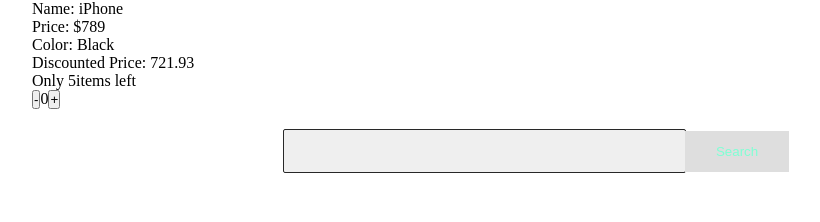
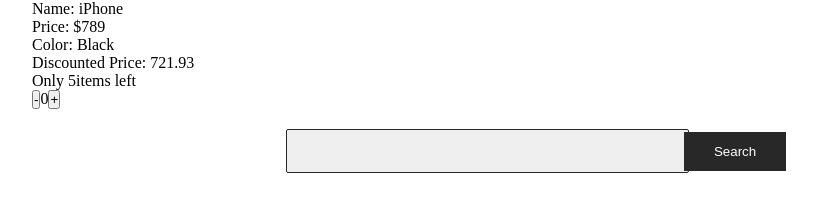
Before and after one commit to pablex72/ecommerce-angular, an Angular app: page / in a window 1280 px wide. Shown: the part 1112-1334 px from the top of the page, without its empty margins (104-924 px from the left). Built offline with nearby package versions, Linux system fonts and the light colour scheme.

Commit message:
adicionando template reference variable a botton

```diff
--- a/src/app/container/search/search.component.html
+++ b/src/app/container/search/search.component.html
@@ -1,6 +1,7 @@
 <div class="epro--search--product">
-  <input class="epro-search-product-input" [(ngModel)]="searchText" (input)="onSearchTextChanged()"/>
-  <button [ngClass]="{'btn':true, 'btn-search':searchText, 'btn-search-disabled': !searchText}" [disabled]="!searchText" >Search</button>
+  <!-- <input class="epro-search-product-input" [(ngModel)]="searchText" (input)="onSearchTextChanged()"/> -->
+  <input class="epro-search-product-input" #searchInput />
+  <button class="btn btn-search" (click)="updateSearchText(searchInput)">Search</button>
 </div>
 <div class="epro-search-result-for">
   <p *ngIf="searchText != ''"><strong>Search result for:</strong>{{ searchText }}
--- a/src/app/container/search/search.component.ts
+++ b/src/app/container/search/search.component.ts
@@ -14,10 +14,21 @@ export class SearchComponent {
   searchTextChanged: EventEmitter<string> = new EventEmitter<string>();
 
   onSearchTextChanged(){
-    this.searchTextChanged.emit(this.searchText)
+    // this.searchTextChanged.emit(this.searchText)
   }
 
-  updateSearchText(event: any){
-    this.searchText = event.target.value;
+  // updateSearchText(event: any){
+  //   this.searchText = event.target.value;
+  // }
+
+  updateSearchText(inputEl: HTMLInputElement){
+    // this.searchText = event.target.value;
+    // console.log(inputEl.value)
+    this.searchText = inputEl.value;
+        this.searchTextChanged.emit(this.searchText)
+
   }
+
+
+
 }
```
